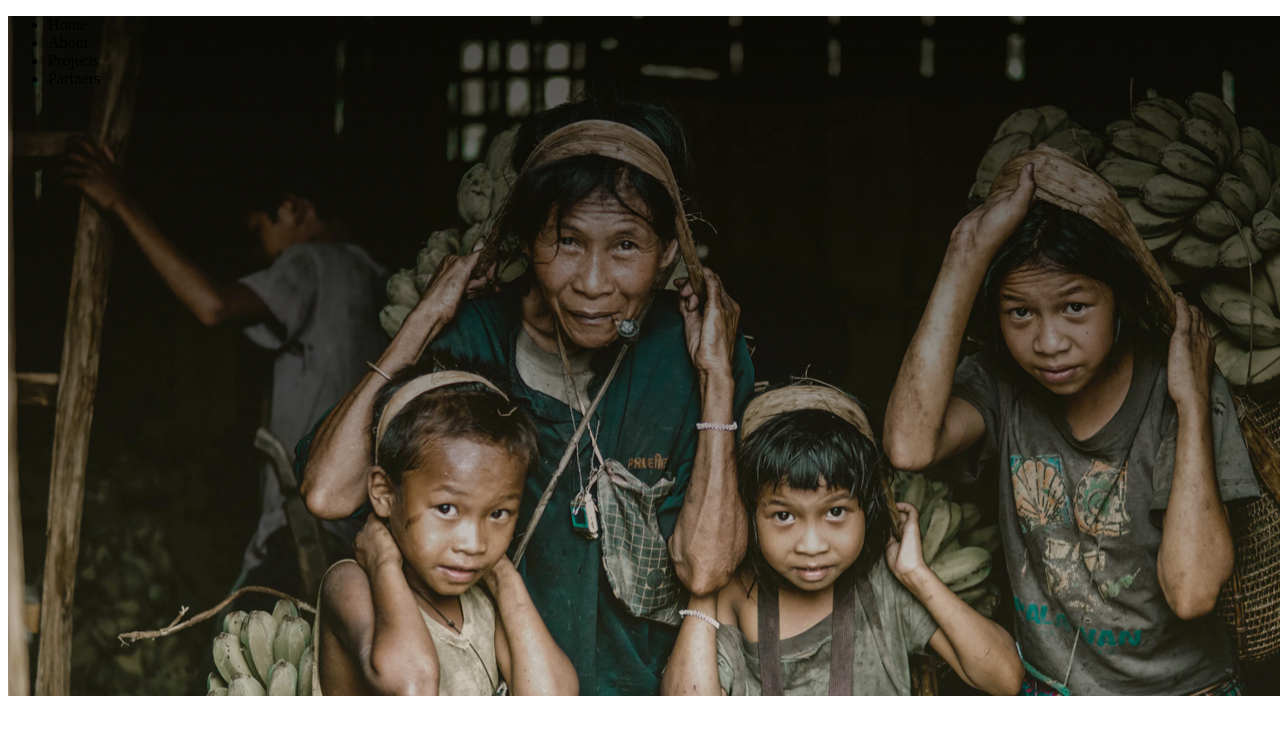
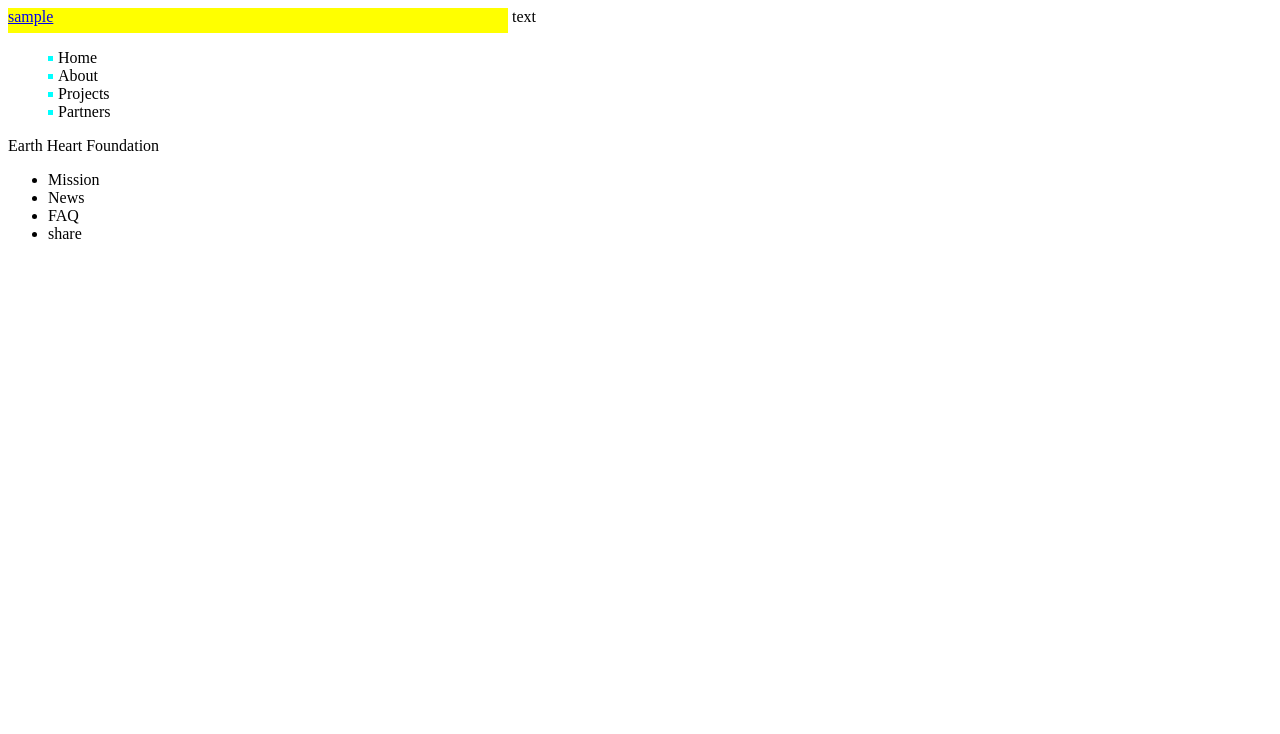
Before and after one commit to kpavankumaar/online_uk_class, a plain HTML site: page project/index.html in a window 1280 px wide. Shown: the top 734 px of the page. Drawn offline with Linux system fonts and the light colour scheme.

Commit message:
project folder

```diff
--- a/project/index.html
+++ b/project/index.html
@@ -8,15 +8,25 @@
     <link rel="stylesheet" href="./style.css">
 </head>
 <body>
+    <a href="#">sample </a><span> text </span>
     <div class="container">
-
         <div class="navigationbanner">
             <!-- <img src="./assets/section_hero.png" alt="section hero"> -->
-            <ul>
+            <ul class="navigation1">
                 <li>Home</li>
                 <li>About</li>
                 <li>Projects</li>
                 <li>Partners</li>
+            </ul>
+            <div class="logo">
+                <p>Earth Heart Foundation</p>
+            </div>
+            <ul class="navigation2">
+                <li>Mission</li>
+                <li>News</li>
+                <li>FAQ</li>
+                <li>share</li>
+
             </ul>
         </div>
         <div class="supportstatement">
--- a/project/style.css
+++ b/project/style.css
@@ -3,5 +3,25 @@
 }
 .navigationbanner{
     height: 680px;
-    background-image: url("./assets/section_hero.png");
+    /* background-image: url("./assets/section_hero.png"); */
+
+
 }
+.navigation1 {
+    list-style-type:none;
+}
+.navigation1 li::before{
+    content:"";
+    display: inline-block;
+    width:5px;
+    height:5px;
+    background-color: aqua;
+    margin-right:5px;
+    margin-bottom:2px;
+}
+a{
+    width: 500px;
+    height:25px;
+    display: inline-block;
+    background-color: yellow;
+}
```
